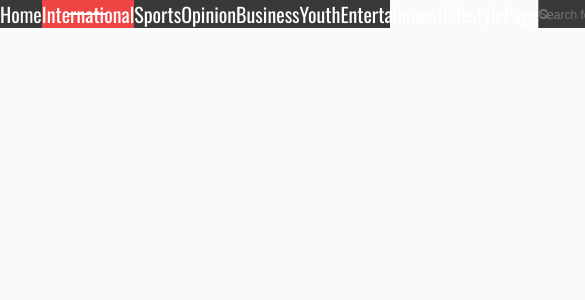
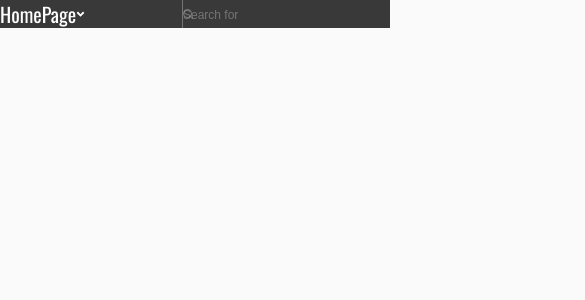
Before and after one commit to summermoved0n/Newscast-project, a Next.js app in the folder my-app/: page /international in a window 390 px wide. Shown: the top 300 px of the page, 585 px wide, since content can reach past the window. Built offline with nearby package versions, Linux system fonts and the light colour scheme; a web font is replaced by a local one.

Commit message:
added selector

```diff
--- a/my-app/src/app/components/MainNewsItem.jsx
+++ b/my-app/src/app/components/MainNewsItem.jsx
@@ -14,7 +14,7 @@ export default function MainNewsItem({
   return (
     <div
       key={article_id}
-      className={`${poisitionBlock} font-medium bg-cover bg-center relative p-[25] flex flex-col justify-between`}
+      className={`${poisitionBlock} font-medium bg-cover bg-center relative p-[15] flex flex-col justify-between`}
       style={{ backgroundImage: `url(${image_url})` }}
     >
       <div className="absolute inset-0 bg-black opacity-60"></div>
@@ -28,7 +28,7 @@ export default function MainNewsItem({
           {!creator || creator === '' ? 'Unknown' : creator} -{' '}
           {changeDataFormat(pubDate)}
         </p>
-        <p>{title}</p>
+        <p className="line-clamp-2">{title}</p>
       </div>
     </div>
   );
--- a/my-app/src/app/components/Navigation.jsx
+++ b/my-app/src/app/components/Navigation.jsx
@@ -1,59 +1,69 @@
 'use client';
 
 import { usePathname } from 'next/navigation';
-import Image from 'next/image';
 import NavigationItem from '@/app/components/NavigationItem';
 import InputSearch from '@/app/components/InputSearch';
+import PageSelect from './PageSelect';
 
 export default function Navigation() {
   const pathname = usePathname();
 
   return (
     <aside className="flex justify-between mb-[25] flex bg-[#393939]">
-      <ul className="flex text-white">
+      <ul className="text-white flex">
         <NavigationItem current={pathname === '/'} pathname="/">
           Home
         </NavigationItem>
         <NavigationItem
+          className="hidden lg:block"
           current={pathname === '/international'}
           pathname="/international"
         >
           International
         </NavigationItem>
-        <NavigationItem current={pathname === '/sports'} pathname="/sports">
+        <NavigationItem
+          className="hidden lg:block"
+          current={pathname === '/sports'}
+          pathname="/sports"
+        >
           Sports
         </NavigationItem>
-        <NavigationItem current={pathname === '/opinion'} pathname="/opinion">
+        <NavigationItem
+          className="hidden lg:block"
+          current={pathname === '/opinion'}
+          pathname="/opinion"
+        >
           Opinion
         </NavigationItem>
-        <NavigationItem current={pathname === '/business'} pathname="/business">
+        <NavigationItem
+          className="hidden lg:block"
+          current={pathname === '/business'}
+          pathname="/business"
+        >
           Business
         </NavigationItem>
-        <NavigationItem current={pathname === '/youth'} pathname="/youth">
+        <NavigationItem
+          className="hidden lg:block"
+          current={pathname === '/youth'}
+          pathname="/youth"
+        >
           Youth
         </NavigationItem>
         <NavigationItem
+          className="hidden lg:block"
           current={pathname === '/entertainment'}
           pathname="/entertainment"
         >
           Entertainment
         </NavigationItem>
         <NavigationItem
+          className="hidden lg:block"
           current={pathname === '/lifestyle'}
           pathname="/lifestyle"
         >
           Lifestyle
         </NavigationItem>
-        <li className="flex gap-[10] py-[15] px-[17]">
-          <span className="text-xl">Page</span>
-          <Image
-            className="invert-[1]"
-            width={9}
-            height={6}
-            src="/icons/arrow-down-icon.svg"
-            alt="arrow-down icon"
-          />
-        </li>
+        <PageSelect className="lg:hidden" />
       </ul>
       <InputSearch />
     </aside>
--- a/my-app/src/app/components/NavigationItem.jsx
+++ b/my-app/src/app/components/NavigationItem.jsx
@@ -2,13 +2,22 @@ import clsx from 'clsx';
 
 import Link from 'next/link';
 
-export default function NavigationItem({ current, pathname, children }) {
+export default function NavigationItem({
+  current,
+  pathname,
+  children,
+  selectItem,
+  className = '',
+}) {
   return (
-    <li className={clsx('text-xl', current && 'bg-red-500 text-white')}>
+    <li
+      className={clsx(className, 'text-xl', current && 'bg-red-500 text-white')}
+    >
       <Link
         href={pathname}
         className={clsx(
-          'flex items-center justify-center py-[15] px-[17] relative',
+          selectItem ? 'py-[10] px-[10]' : 'py-[15] px-[17]',
+          'flex items-center justify-center relative',
           current &&
             'after:w-[40%] after:absolute after:bottom-[10] after:border after:border-white'
         )}
--- /dev/null
+++ b/my-app/src/app/components/PageSelect.jsx
@@ -0,0 +1,72 @@
+'use client';
+
+import Image from 'next/image';
+import { useEffect, useRef, useState } from 'react';
+import { usePathname } from 'next/navigation';
+import NavigationItem from './NavigationItem';
+
+const listOfOptions = [
+  { name: 'International', value: '/international' },
+  { name: 'Sports', value: '/sports' },
+  { name: 'Opinion', value: '/opinion' },
+  { name: 'Business', value: '/business' },
+  { name: 'Youth', value: '/youth' },
+  { name: 'Entertainment', value: '/entertainment' },
+  { name: 'Lifestyle', value: '/lifestyle' },
+];
+
+export default function PageSelect({ className = '' }) {
+  const pathname = usePathname();
+  const dropdownRef = useRef(null);
+
+  const [isOpenSelect, setIsOpenSelect] = useState(false);
+
+  useEffect(() => {
+    function handleClickOutside(event) {
+      if (dropdownRef.current && !dropdownRef.current.contains(event.target)) {
+        setIsOpenSelect(false);
+      }
+    }
+
+    document.addEventListener('mousedown', handleClickOutside);
+    return () => {
+      document.removeEventListener('mousedown', handleClickOutside);
+    };
+  }, []);
+
+  return (
+    <li
+      className={`${className} flex gap-[10] py-[15] px-[17] cursor-pointer relative`}
+      ref={dropdownRef}
+      onClick={() => setIsOpenSelect(!isOpenSelect)}
+    >
+      <span className="text-xl">Page</span>
+      <Image
+        className="invert-[1]"
+        width={9}
+        height={6}
+        src="/icons/arrow-down-icon.svg"
+        alt="arrow-down icon"
+      />
+
+      {isOpenSelect && (
+        <ul
+          className="absolute z-50 p-[10] top-[55] left-0 bg-gray-300 rounded-lg text-[#393939]
+"
+        >
+          {listOfOptions.map(({ name, value }) => (
+            <NavigationItem
+              key={name}
+              className="hover:text-red-500"
+              current={pathname === value}
+              pathname={value}
+              selectItem
+            >
+              {name}
+            </NavigationItem>
+          ))}
+        </ul>
+      )}
+    </li>
+  );
+}
--- a/my-app/src/app/page.tsx
+++ b/my-app/src/app/page.tsx
@@ -24,33 +24,31 @@ import FollowUs from '@/app/components/FollowUs';
 import Footer from '@/app/components/Footer';
 
 export default async function Page() {
-  const weather = await getWeatherByQuery();
-  const news = await getNews();
-  const entertainment = await getEntertainmentNews();
-  const sport = await getSportsNews();
-  const lifeStyle = await getLifeStyleNews();
-  const pixabayVideo = await getPixabayVideo();
-
-  console.log(pixabayVideo);
+  // const weather = await getWeatherByQuery();
+  // const news = await getNews();
+  // const entertainment = await getEntertainmentNews();
+  // const sport = await getSportsNews();
+  // const lifeStyle = await getLifeStyleNews();
+  // const pixabayVideo = await getPixabayVideo();
 
   return (
     <div className="font-normal">
-      <Header weather={weather} news={news} />
+      {/* <Header weather={weather} news={news} /> */}
       <main className="px-[20] mb-[150] ">
         <Hero />
         <Navigation />
-        <MainNews news={news} />
+        {/* <MainNews news={news} /> */}
         <div className="grid grid-cols-[3fr_1fr] lg:grid-cols-[2fr_1fr] gap-[34] mb-[30]">
-          <DontMiss news={entertainment} />
-          <RecentNews news={news} />
+          {/* <DontMiss news={entertainment} /> */}
+          {/* <RecentNews news={news} /> */}
         </div>
-        <Entertainment news={entertainment} />
+        {/* <Entertainment news={entertainment} /> */}
         <div className="grid grid-cols-[3fr_1fr] gap-[34]">
           <div className="flex flex-col gap-[50px]">
-            <Sports news={sport} />
-            <LifeStyle news={lifeStyle} />
+            {/* <Sports news={sport} /> */}
+            {/* <LifeStyle news={lifeStyle} /> */}
             <PurchaseNow />
-            <Video video={pixabayVideo} />
+            {/* <Video video={pixabayVideo} /> */}
           </div>
           <div className="flex flex-col gap-[24]">
             <StayConnected />
```
